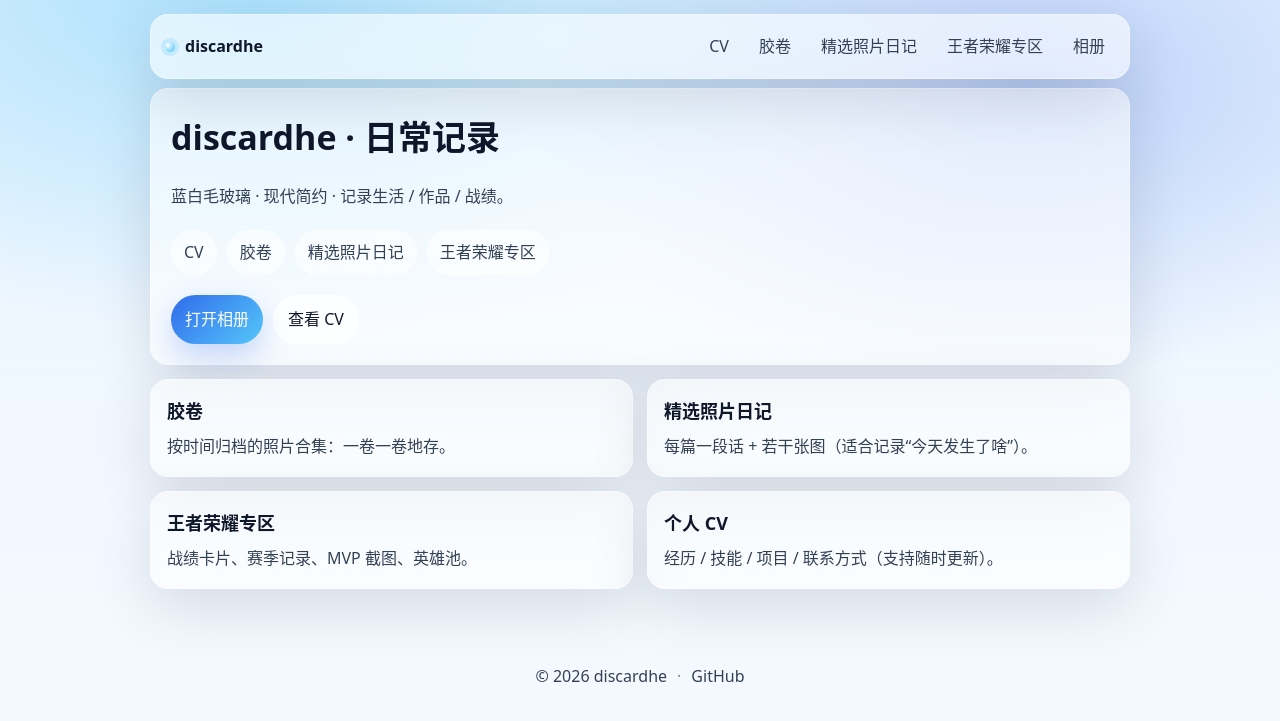
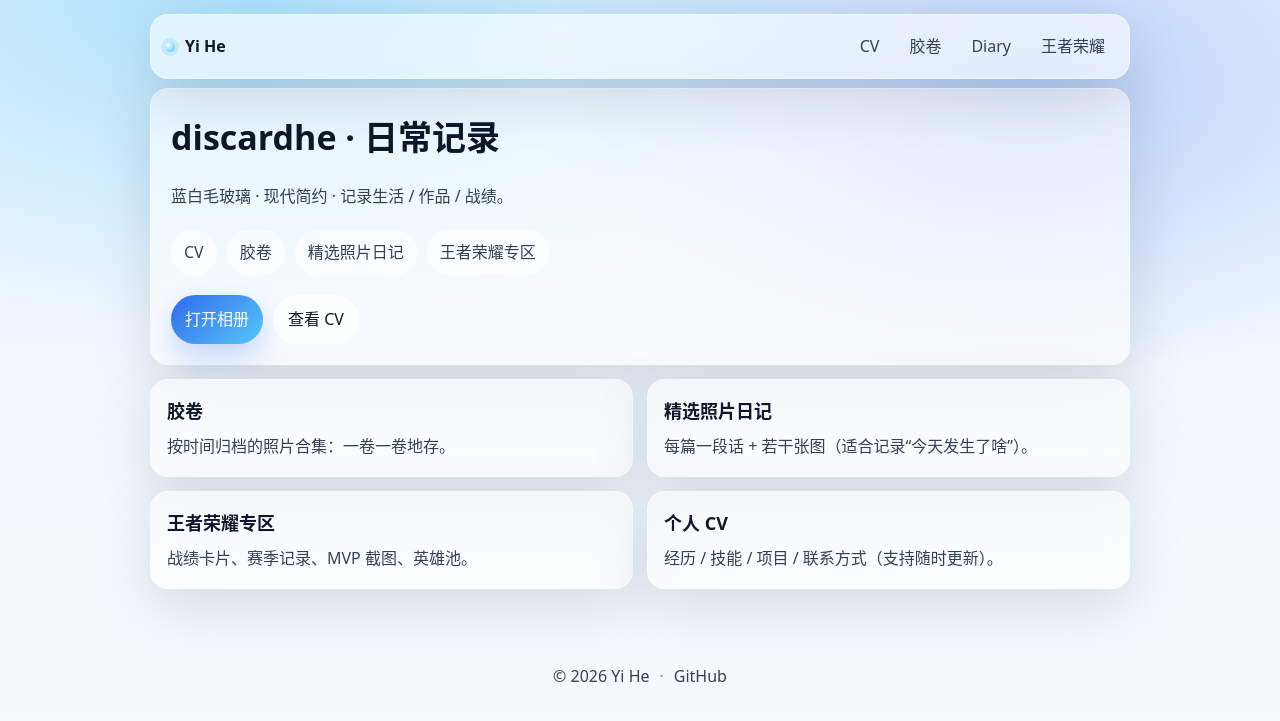
Before and after one commit to Discardhe/discardhe.github.io, a Jekyll site: the page built from index.md, in a window 1280 px wide. Shown: the top 721 px of the page. Built offline with Jekyll 4.4.1, drawn with Linux system fonts in a browser that asks for light colours; comment, search, counter and statistics services are not loaded.

Commit message:
Update _config.yml

```diff
--- a/_config.yml
+++ b/_config.yml
@@ -1,5 +1,5 @@
-title: "discardhe"
-description: "日常记录 · CV · 胶卷 · 精选照片日记 · 王者荣耀专区"
+title: "Yi He"
+description: "日常记录 · CV · 胶卷 · 照片日记 · 王者荣耀"
 url: "https://discardhe.github.io"
 baseurl: ""
 
@@ -38,9 +38,7 @@ nav:
     url: "/cv/"
   - title: "胶卷"
     url: "/film/"
-  - title: "精选照片日记"
+  - title: "Diary"
     url: "/diary/"
-  - title: "王者荣耀专区"
+  - title: "王者荣耀"
     url: "/honor/"
-  - title: "相册"
-    url: "/gallery/"
```
